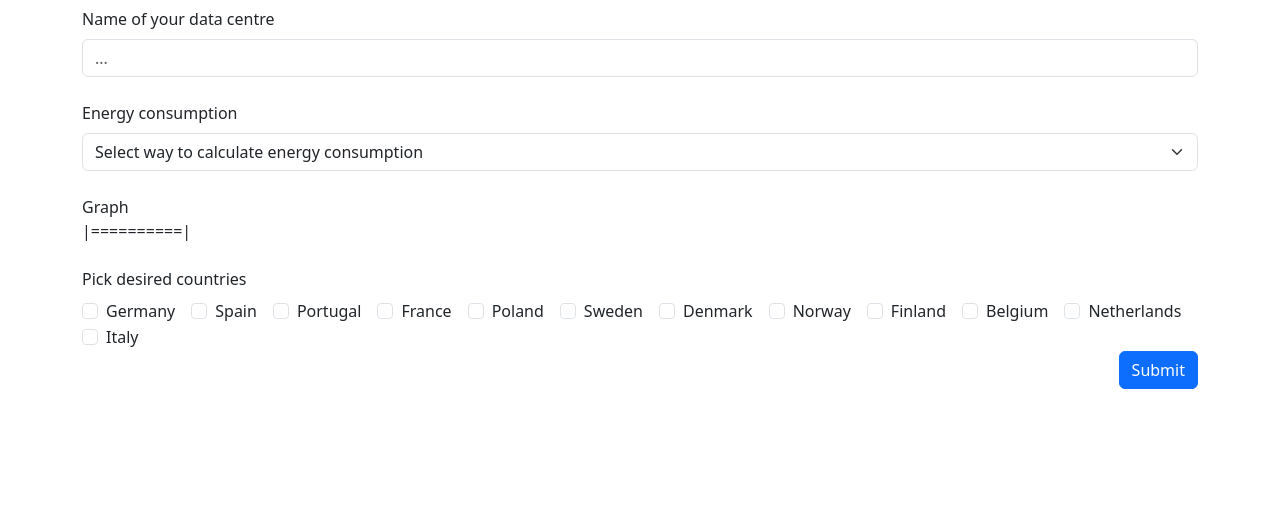
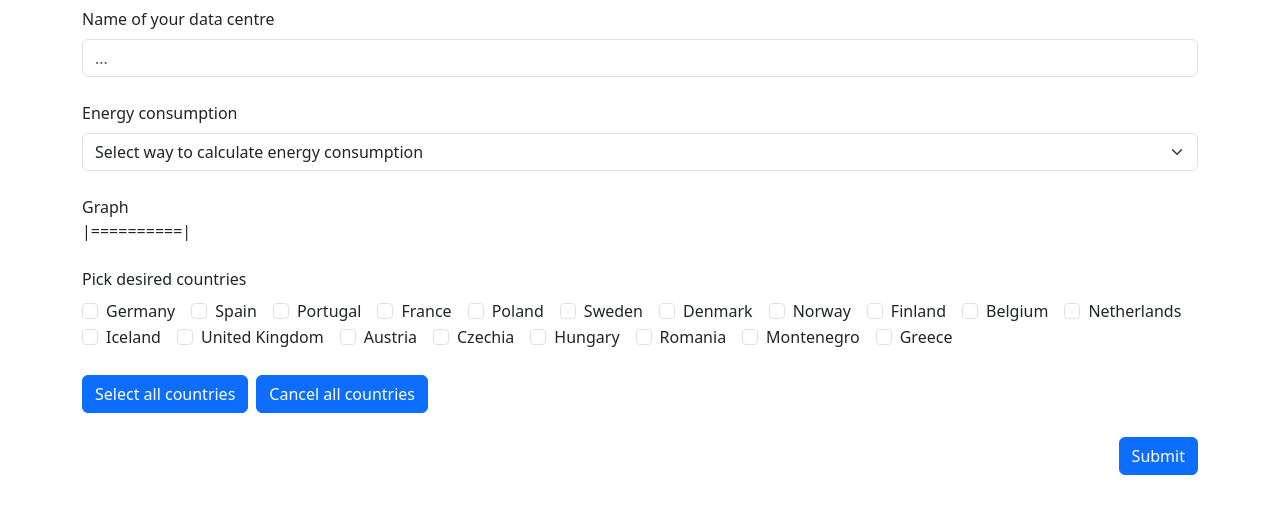
Before and after one commit to MaximilianKromer/CO2-Datacenter-Planner, a Gatsby site: page /builddatacentre in a window 1280 px wide. Shown: the part 73-586 px from the top of the page. Built offline with nearby package versions, Linux system fonts and the light colour scheme; Gatsby itself is replaced by a stand-in of ours.

Commit message:
selection of countries

```diff
--- a/src/pages/builddatacentre.js
+++ b/src/pages/builddatacentre.js
@@ -11,6 +11,22 @@ import {dcFormShow} from '../components/rz-spec-form'
 
 const BuildDataCentre = () => {
 
+    function selectAll(){
+        var element=document.getElementsByName('country');
+        for(var i=0; i<element.length; i++){
+            if(element[i].type=='checkbox')
+                element[i].checked=true;
+        }
+    }
+
+    function deSelectAll(){
+        var element=document.getElementsByName('country');
+        for(var i=0; i<element.length; i++){
+            if(element[i].type=='checkbox')
+            element[i].checked=false;
+
+        }
+    }
 
     return (
         <Container>
@@ -36,58 +52,92 @@ const BuildDataCentre = () => {
             <Label for='country'>Pick desired countries</Label>
             <br></br>
             <div class="form-check form-check-inline">
-            <FormCheckInput id='country1'/>
+            <FormCheckInput name="country" type="checkbox" id='country1'/>
             <FormCheckLabel for='country1'>Germany</FormCheckLabel>
             </div>
             <div class="form-check form-check-inline">
-            <FormCheckInput id='country2'/>
+            <FormCheckInput name="country" type="checkbox" id='country2'/>
             <FormCheckLabel for='country2'>Spain</FormCheckLabel>
             </div>
             <div class="form-check form-check-inline">
-            <FormCheckInput id='country3'/>
+            <FormCheckInput name="country" type="checkbox" id='country3'/>
             <FormCheckLabel for='country3'>Portugal</FormCheckLabel>
             </div>
             <div class="form-check form-check-inline">
-            <FormCheckInput id='country4'/>
+            <FormCheckInput name="country" type="checkbox" id='country4'/>
             <FormCheckLabel for='country4'>France</FormCheckLabel>
             </div>
             <div class="form-check form-check-inline">
-            <FormCheckInput id='country5'/>
+            <FormCheckInput name="country" type="checkbox" id='country5'/>
             <FormCheckLabel for='country5'>Poland</FormCheckLabel>
             </div>
             <div class="form-check form-check-inline">
-            <FormCheckInput id='country6'/>
+            <FormCheckInput name="country" type="checkbox" id='country6'/>
             <FormCheckLabel for='country6'>Sweden</FormCheckLabel>
             </div>
             <div class="form-check form-check-inline">
-            <FormCheckInput id='country7'/>
+            <FormCheckInput name="country" type="checkbox" id='country7'/>
             <FormCheckLabel for='country7'>Denmark</FormCheckLabel>
             </div>
             <div class="form-check form-check-inline">
-            <FormCheckInput id='country8'/>
+            <FormCheckInput name="country" type="checkbox" id='country8'/>
             <FormCheckLabel for='country8'>Norway</FormCheckLabel>
             </div>
             <div class="form-check form-check-inline">
-            <FormCheckInput id='country9'/>
+            <FormCheckInput name="country" type="checkbox" id='country9'/>
             <FormCheckLabel for='country9'>Finland</FormCheckLabel>
             </div>
             <div class="form-check form-check-inline">
-            <FormCheckInput id='country10'/>
+            <FormCheckInput name="country" type="checkbox" id='country10'/>
             <FormCheckLabel for='country10'>Belgium</FormCheckLabel>
             </div>
             <div class="form-check form-check-inline">
-            <FormCheckInput id='country11'/>
+            <FormCheckInput name="country" type="checkbox" id='country11'/>
             <FormCheckLabel for='country11'>Netherlands</FormCheckLabel>
             </div>
             <div class="form-check form-check-inline">
-            <FormCheckInput id='country12'/>
-            <FormCheckLabel for='country12'>Italy</FormCheckLabel>
+            <FormCheckInput name="country" type="checkbox" id='country12'/>
+            <FormCheckLabel for='country12'>Iceland</FormCheckLabel>
+            </div>
+            <div class="form-check form-check-inline">
+            <FormCheckInput name="country" type="checkbox" id='country13'/>
+            <FormCheckLabel for='country13'>United Kingdom</FormCheckLabel>
+            </div>
+            <div class="form-check form-check-inline">
+            <FormCheckInput name="country" type="checkbox" id='country14'/>
+            <FormCheckLabel for='country14'>Austria</FormCheckLabel>
+            </div>
+            <div class="form-check form-check-inline">
+            <FormCheckInput name="country" type="checkbox" id='country15'/>
+            <FormCheckLabel for='country15'>Czechia</FormCheckLabel>
+            </div>
+            <div class="form-check form-check-inline">
+            <FormCheckInput name="country" type="checkbox" id='country16'/>
+            <FormCheckLabel for='country16'>Hungary</FormCheckLabel>
+            </div>
+            <div class="form-check form-check-inline">
+            <FormCheckInput name="country" type="checkbox" id='country17'/>
+            <FormCheckLabel for='country17'>Romania</FormCheckLabel>
+            </div>
+            <div class="form-check form-check-inline">
+            <FormCheckInput name="country" type="checkbox" id='country18'/>
+            <FormCheckLabel for='country18'>Montenegro</FormCheckLabel>
+            </div>
+            <div class="form-check form-check-inline">
+            <FormCheckInput name="country" type="checkbox" id='country19'/>
+            <FormCheckLabel for='country19'>Greece</FormCheckLabel>
             </div>
 
             <br></br>
+            <br></br>
+            <div class="d-grid gap-2 d-md-flex">
+                <Button type="button" onClick={selectAll} >Select all countries</Button>
+                <Button type="button" onClick={deSelectAll} >Cancel all countries</Button>
+            </div>
+            <br></br>
 
             <div class="d-grid gap-2 d-md-flex justify-content-md-end">
-                <Button class="float-right">Submit</Button>
+                <Button>Submit</Button>
             </div>
 
         </Container>
```
